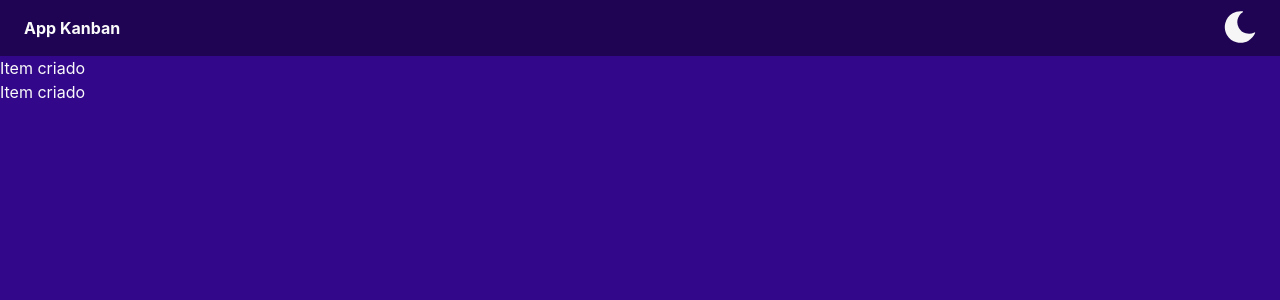
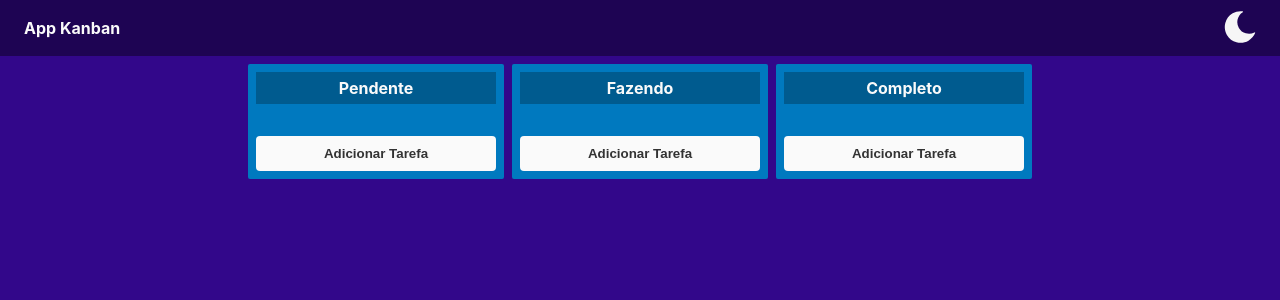
Before and after one commit to IvanildoBorges/react-site-kanbam, a React (Vite) app: page / in a window 1280 px wide. Shown: the top 300 px of the page. Built offline with nearby package versions, Linux system fonts and the light colour scheme.

Commit message:
Alterado estilo global e Adicionado componente e estilo das Tarefas

```diff
--- a/package.json
+++ b/package.json
@@ -9,6 +9,7 @@
     "preview": "vite preview"
   },
   "dependencies": {
+    "prop-types": "^15.8.1",
     "react": "^18.2.0",
     "react-dom": "^18.2.0",
     "styled-components": "^5.3.6"
--- a/src/App.tsx
+++ b/src/App.tsx
@@ -1,14 +1,94 @@
+import { useEffect, useState } from 'react';
+import styled from 'styled-components';
 import NavBar from './components/layout/NavBar';
+import TaskList from './components/TaskList';
+import { modelTask, Task } from './model/Task';
+
+const AppContainer = styled.div`
+  &.App {
+    height: 100%;
+    min-height: 100vh;
+  }
+`;
+
+const TaskContainer = styled.div`
+    display: grid;
+    grid-template-columns: 1fr 1fr 1fr;
+    grid-gap: 0.5rem;
+    width: 100%;
+    max-width: 800px;
+    margin: auto;
+    padding: 0.5rem;
+`;
 
 function App() {
+  const [lisTasks, setListTasks] = useState(modelTask);
+  let idAccumulado: number = 0;
+
+  //função para gerar novo id
+  const generateId = () : number => {
+    idAccumulado =+ 1;
+    return idAccumulado;
+  }
+
+  //função para criar nova task
+  const addTask = (title: string, status: string) => {
+    const newTask: Task = {
+      id: generateId(),
+      title,
+      status
+    }
+
+    //nesse useState estamos usando um callback para ter acesso ao valor anterior da função,
+    // por exemplo, se quiser fazer uma alteração no valor que era anterior ao valor presente
+    // é usado o callback pra isso
+    setListTasks((existingTask) => {
+      //... é operador de desestruturação para arrancar os valores do array recebido por
+      // paramentro para o novo array
+      return [...existingTask, newTask]
+    });
+  }
+
+  const updateTask = (id: number, title: string, status: string) => {
+    setListTasks((existingTasks) => {
+      return existingTasks.map((task) => {
+        if (task.id === id) {
+          return {...task, title, status}  //sobreescreve os atributos pelos paramentros recebidos, menos o id (porque não foi citado ele nesse desestruturação)
+        } else {
+          return task
+        }
+      })
+    })
+  }
+
+  useEffect(() => {
+    setListTasks([]);
+  }, []);
+
   return (
-    <div className="App">
+    <AppContainer className="App">
       <NavBar />
-      <ul className="lista">
-        <li>Item criado</li>
-        <li>Item criado</li>
-      </ul>
-    </div>
+      <TaskContainer>
+        <TaskList
+          titulo="Pendente"
+          lista={lisTasks.filter((tarefaItem) => tarefaItem.status === "Pendente")}
+          taskState="Pendente"
+          onAddTask={addTask} onTaskUpdate={updateTask}
+        />
+        <TaskList
+          titulo="Fazendo"
+          lista={lisTasks.filter((tarefaItem) => tarefaItem.status === "Fazendo")}
+          taskState="Fazendo"
+          onAddTask={addTask} onTaskUpdate={updateTask}
+        />
+        <TaskList
+          titulo="Completo"
+          lista={lisTasks.filter((tarefaItem) => tarefaItem.status === "Completo")}
+          taskState="Completo"
+          onAddTask={addTask} onTaskUpdate={updateTask}
+        />
+      </TaskContainer>
+    </AppContainer>
   )
 }
 
--- /dev/null
+++ b/src/components/TaskItem.tsx
@@ -0,0 +1,88 @@
+import { useState } from "react";
+import styled from "styled-components"
+import { Palheta } from "../utils/Cores/palheta";
+
+const Item = styled.div`
+    &.task-item {
+        background-color: ${Palheta.azul};
+        color: ${Palheta.branco};
+        border-radius: 3px;
+        border: 1px solid ${Palheta.azulClaro};
+        cursor: pointer;
+        margin-bottom: 0.5rem;
+        width: 100%;
+        padding: 0.5rem 0.25rem;
+        font-size: 14px;
+        transition: all 500ms ease-in-out;
+    }
+
+    &.task-item:hover {
+        border: 1px solid transparent;
+        background-color: ${Palheta.secundaria};
+        color: ${Palheta.branco};
+        font-weight: bolder;
+    }
+`;
+
+const Input = styled.input`
+    border: none;
+    font-size: 14px;
+    display: block;
+    width: 100%;
+    border-radius: 3px;
+    padding: 0.5rem 0.25rem;
+    margin-bottom: 0.5rem;
+`;
+
+const Select = styled.select`
+    display: block;
+    width: 100%;
+    border-radius: 3px;
+    padding: 0.15rem 0.25rem;
+    margin-top: -0.25rem;
+    margin-bottom: 0.5rem;
+`;
+
+type Props = {
+    id: number
+    title: string,
+    taskState: string
+    onTaskUpdate: (id: number, titulo: string, estado: string) => void
+}
+
+export default function TaskItem({id, title, taskState, onTaskUpdate}: Props) {
+    const [editavel, setEditavel] = useState(false);
+    const [tituloEditavel, setTituloEditavel] = useState(title);
+
+    const onTitleChange = (event: React.ChangeEvent<HTMLInputElement>) => {
+        const newTitle = event.target.value;
+        setTituloEditavel(newTitle);
+        onTaskUpdate(id, newTitle, taskState)
+    }
+
+    const onKeyPress = (event: any) => {
+        if (event.key === "Enter") {
+            setEditavel(false);
+        }
+    }
+
+    const onTapStateChange = (event: any) => {
+        onTaskUpdate(id, title, event.target.value)
+    }
+
+    return (
+        <>
+            { editavel
+                ? <Input type="text" value={tituloEditavel} onChange={onTitleChange} onKeyDown={onKeyPress}/>
+                : <>
+                    <Item className="task-item" onClick={(e) => setEditavel(true)}>{tituloEditavel}</Item>
+                    <Select onChange={onTapStateChange} value={taskState}>
+                        <option value="Pendente">Pendente</option>
+                        <option value="Fazendo">Fazendo</option>
+                        <option value="Completo">Completo</option>
+                    </Select>
+                </>
+            }
+        </>
+    )
+}
--- /dev/null
+++ b/src/components/TaskList.tsx
@@ -0,0 +1,99 @@
+import styled from "styled-components";
+import { Palheta } from "../utils/Cores/palheta";
+import PropTypes, { InferProps } from 'prop-types';
+import { Task } from "../model/Task";
+import TaskItem from "./TaskItem";
+
+const BoxTaskList = styled.div`
+    padding: 0.5rem;
+    background-color: ${Palheta.azul};
+    border-radius: 2px;
+`;
+
+const BoxTitulo = styled.div`
+    padding: 0.25rem;
+    font-weight: bold;
+    background-color: rgba(0, 0, 0, 0.25);
+    text-align: center;
+`;
+
+const Content = styled.div`
+    display: flex;
+    flex-direction: column;
+    padding: 1rem 0.25rem;
+`;
+
+const Botao = styled.button`
+    width: 100%;
+    height: 2.2rem;
+    color: ${Palheta.preto};
+    background-color: ${Palheta.branco};
+    font-weight: bold;
+    border-radius: 0.25rem;
+    border: none;
+    cursor: pointer;
+    transition: all 350ms ease-in;
+
+    &:hover {
+        color: ${Palheta.branco};
+        background-color: ${Palheta.rosa};
+    }
+`;
+
+//Como verificar e validar tipos de dados recebidos pelo objeto props do componente?
+//Podemos fazer usando a biblioteca PropTypes ou um objeto feito com a palavra reservada type do typescript
+
+//usando type (forma indicada):
+type Props = {
+    titulo: string,
+    lista: Task[],
+    taskState: string,
+    onAddTask: (titulo: string, estado: string) => void,
+    onTaskUpdate: (id: number, titulo: string, estado: string) => void,
+}
+
+export default function TaskList({ titulo, lista, taskState, onAddTask, onTaskUpdate }: Props) {
+    const adicionarTarefa = () => {
+        onAddTask("Nova Tarefa", taskState);
+    }
+    return (
+        <BoxTaskList>
+            <BoxTitulo>{titulo}</BoxTitulo>
+            <Content>
+                {
+                    lista.map((tarefa) => {
+                        return (
+                            <TaskItem
+                                key={tarefa.id}
+                                id={tarefa.id}
+                                title={tarefa.title}
+                                taskState={tarefa.status}
+                                onTaskUpdate={onTaskUpdate}
+                            />
+                        )
+                    })
+                }
+            </Content>
+            <Botao onClick={adicionarTarefa}>Adicionar Tarefa</Botao>
+        </BoxTaskList>
+    )
+}
+
+//usando PropTypes:
+/*export default function TaskList({ titulo }: Props) {
+    return (
+        <BoxTaskList>
+            <BoxTitulo>{titulo}</BoxTitulo>
+            <Content></Content>
+        </BoxTaskList>
+    )
+}*/
+
+//Proptypes é escopoe, ou seja, usado para modificar o componente e os tipos que ele recebe
+/*TaskList.propTypes = {
+    titulo: PropTypes.string,
+}*/
+
+//No prop-typespacote, todos os adereços são opcionais por padrão. Para tornar um prop
+//necessário, você terá que usar explicitamente .isRequired
+//ex: FavoriteColor.propTypes = { cor: PropTypes.string.isRequired }
--- a/src/globalStyle/globalStyle.tsx
+++ b/src/globalStyle/globalStyle.tsx
@@ -30,11 +30,6 @@ const rootConfig = globalStyle`
         -moz-osx-font-smoothing: grayscale;
         -webkit-text-size-adjust: 100%;
     }
-
-    .App {
-        height: 100%;
-        min-height: 100vh;
-    }
 `;
 
 export default rootConfig;
--- /dev/null
+++ b/src/model/Task.tsx
@@ -0,0 +1,11 @@
+export interface Task {
+    id: number,
+    title: string,
+    status: string
+}
+
+export const modelTask: Task[] = [{
+    id: 0,
+    title: "",
+    status: ""
+}];
--- a/src/utils/Cores/palheta.ts
+++ b/src/utils/Cores/palheta.ts
@@ -4,7 +4,9 @@ export const Palheta = {
     roxo: "#5503FF",
     rosa: "#AC0AFF",
     azul: "#0079bf",
+    azulClaro: "#5797b9",
     branco: "#fafafa",
+    preto: "#333",
 }
 
 export const lightTheme = {
```
Also changed, not shown: 1 other file (tests, documents, lock files or other folders).
